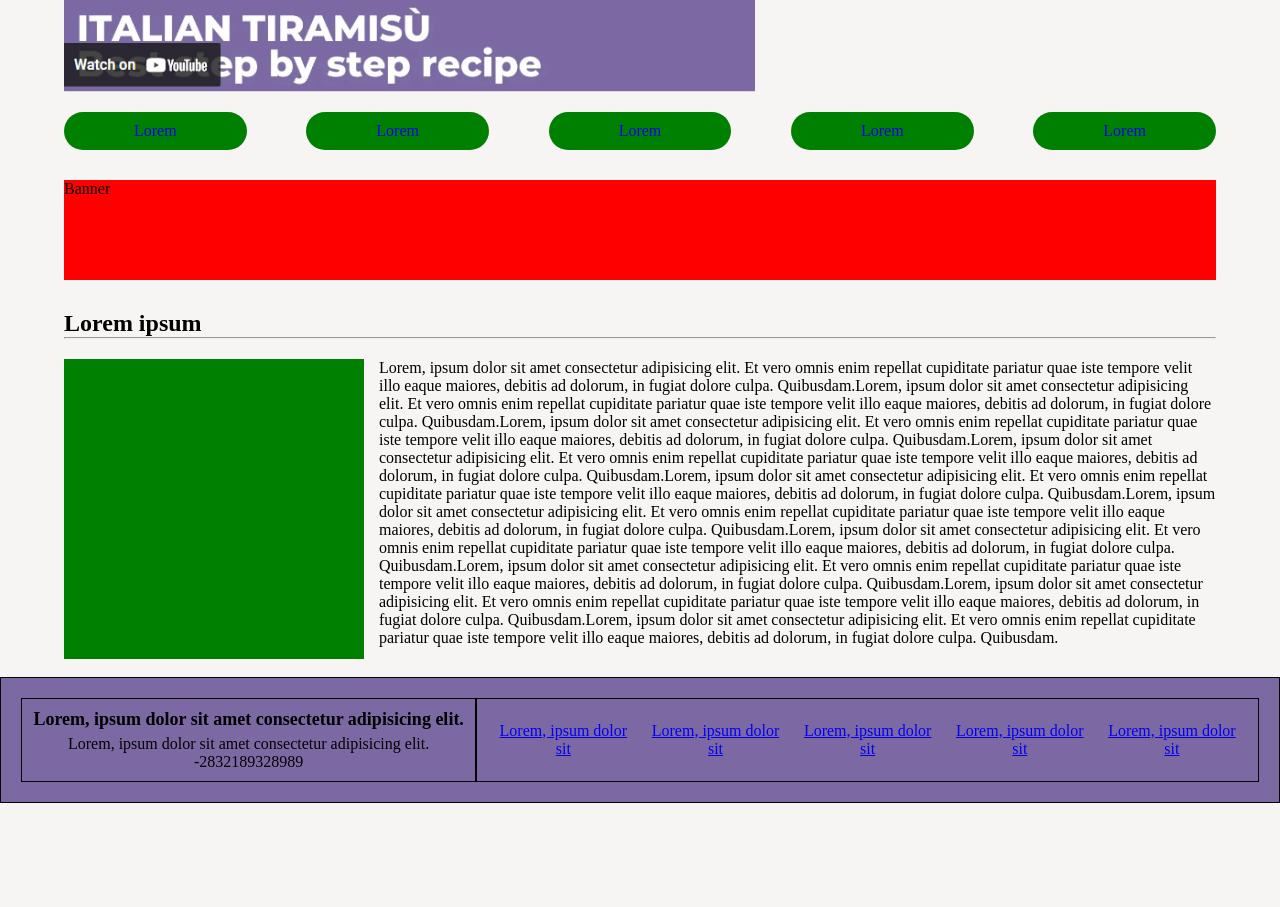
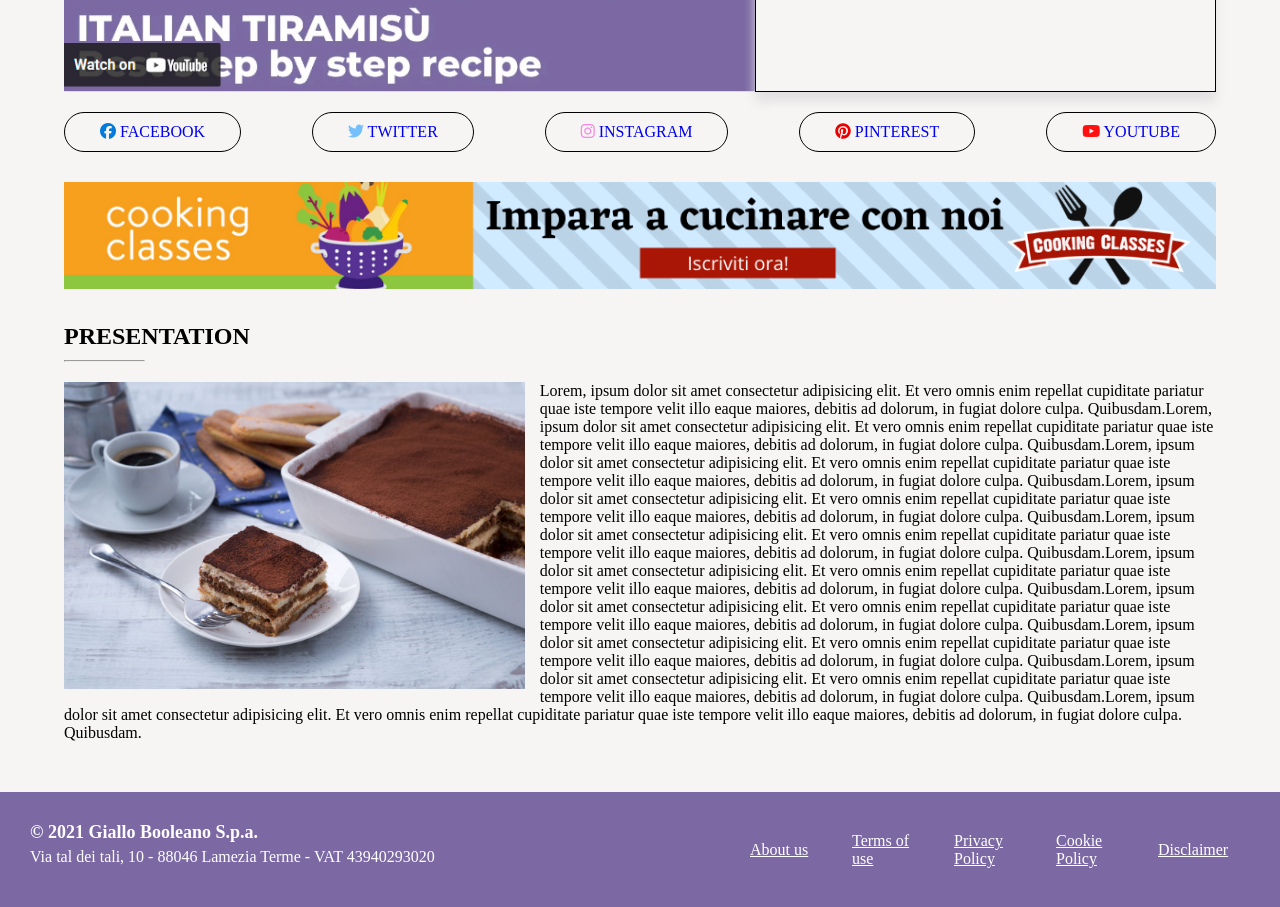
Before and after one commit to marcogulino-mg/htmlcss-responsive-layout, a plain HTML site: page index.html in a window 1280 px wide. Shown: the part 499-1406 px from the top of the page. Before the commit the page ends 1302 px from the top, so only its background shows below. Drawn offline with Linux system fonts and the light colour scheme.

Commit message:
[feat] replace main and footer with the finals versions

```diff
--- a/css/style.css
+++ b/css/style.css
@@ -29,6 +29,10 @@ h1 {
   color: #4e3969;
 }
 
+h3 {
+  font-size: 20px;
+}
+
 h4 {
   color: #808080;
 }
@@ -38,8 +42,22 @@ h5 {
   padding-bottom: 5px;
 }
 
+hr {
+  color: #f78c16;
+  width: 7%;
+  margin-top: 10px;
+}
+
 .hidden-text {
   display: none;
+}
+
+.hidden-social {
+  display: none;
+}
+
+footer a {
+  color: #ffffff;
 }
 
 /* MOBILE VERSION */
@@ -68,12 +86,22 @@ section {
 }
 
 .video-recipe > img {
-    width: 100%;
-    height: 100%;
+  width: 100%;
+  height: 100%;
 }
 
 .short-infos {
+  border: solid 1px #000000;
   padding: 20px;
+  box-shadow: 0 10px 10px #e3e1e2;
+}
+
+h3 {
+  padding-bottom: 20px;
+}
+
+.short-infos li {
+  padding: 10px 0;
 }
 
 .socials {
@@ -88,8 +116,7 @@ section {
 .socials li {
   border-radius: 100px;
   padding: 10px;
-  /* DEBUG */
-  background-color: #008000;
+  border: solid 1px #000000;
 }
 
 .socials a {
@@ -98,23 +125,28 @@ section {
 
 .banner {
   margin-top: 20px;
-  /* DEBUG */
-  height: 100px;
-  background-color: #ff0000;
+  text-align: center;
+}
+
+.banner > img {
+  max-width: 100%;
 }
 
 .photo-recipe {
   margin: 20px auto;
-  /* DEBUG */
-  height: 300px;
-  width: 300px;
-  background-color: #008000;
+  width: 65%;
+}
+
+.photo-recipe > img {
+  max-width: 100%;
 }
 
 /* FOOTER */
 footer {
   background-color: #7c69a4;
   padding: 20px;
+  margin-top: 50px;
+  color: #ffffff;
 }
 
 .col {
@@ -131,7 +163,7 @@ footer {
 }
 
 #menu-footer > li {
-  flex-basis: 22%;
+  flex-basis: 21%;
   padding: 10px;
 }
 
@@ -172,7 +204,8 @@ footer {
 
   .photo-recipe {
     float: left;
-    margin: 20px 15px 20px 0;
+    margin: 20px 15px 0 0;
+    width: 55%;
   }
 
   .presentation-text {
@@ -182,6 +215,10 @@ footer {
   /* FOOTER */
   #menu-footer {
     flex-wrap: nowrap;
+  }
+
+  #menu-footer > li {
+    flex-basis: 17%;
   }
 }
 
@@ -211,7 +248,21 @@ footer {
     width: 40%;
   }
 
-  .socials li {
-    padding: 10px 70px;
+  .short-infos > ul {
+    display: block;
+  }
+
+  .hidden-social {
+    display: inline;
+  }
+
+  .photo-recipe {
+    width: 40%;
+  }
+
+  /* FOOTER */
+  .col {
+    text-align: left;
+    width: 50%;
   }
 }
--- a/index.html
+++ b/index.html
@@ -4,6 +4,14 @@
     <meta charset="UTF-8" />
     <meta name="viewport" content="width=device-width, initial-scale=1.0" />
     <title>Giallo Booleano</title>
+    <!-- FONT AWESOME -->
+    <link
+      rel="stylesheet"
+      href="https://cdnjs.cloudflare.com/ajax/libs/font-awesome/6.7.1/css/all.min.css"
+      integrity="sha512-5Hs3dF2AEPkpNAR7UiOHba+lRSJNeM2ECkwxUIxC1Q/FLycGTbNapWXB4tP889k5T5Ju8fs4b1P5z/iB4nMfSQ=="
+      crossorigin="anonymous"
+      referrerpolicy="no-referrer"
+    />
     <!-- GFONTS -->
     <link rel="preconnect" href="https://fonts.googleapis.com" />
     <link rel="preconnect" href="https://fonts.gstatic.com" crossorigin />
@@ -23,9 +31,13 @@
       <div id="container-main">
         <section>
           <h4>DOLCI E DESSERTS</h4>
-          <h1>Tiramisù <span class="hidden-text">(Dolce Tradizionale)</span></h1>
+          <h1>
+            Tiramisù <span class="hidden-text">(Dolce Tradizionale)</span>
+          </h1>
           <div class="recipe-guide">
-            <div class="video-recipe"><img src="./img/image (10).png" alt="video ricetta"></div>
+            <div class="video-recipe">
+              <img src="./img/image (10).png" alt="video ricetta" />
+            </div>
             <div class="short-infos">
               <h3>In breve</h3>
               <ul>
@@ -39,21 +51,50 @@
           </div>
           <div class="socials">
             <ul>
-              <li><a href="#">Lorem</a></li>
-              <li><a href="#">Lorem</a></li>
-              <li><a href="#">Lorem</a></li>
-              <li><a href="#">Lorem</a></li>
-              <li><a href="#">Lorem</a></li>
+              <li>
+                <a href="#"
+                  ><i class="fa-brands fa-facebook" style="color: #047adb"></i
+                  ><span class="hidden-social"> FACEBOOK</span></a
+                >
+              </li>
+              <li>
+                <a href="#"
+                  ><i class="fa-brands fa-twitter" style="color: #74c0fc"></i
+                  ><span class="hidden-social"> TWITTER</span></a
+                >
+              </li>
+              <li>
+                <a href="#"
+                  ><i class="fa-brands fa-instagram" style="color: #f887e3"></i
+                  ><span class="hidden-social"> INSTAGRAM</span></a
+                >
+              </li>
+              <li>
+                <a href="#"
+                  ><i class="fa-brands fa-pinterest" style="color: #ea0000"></i
+                  ><span class="hidden-social"> PINTEREST</span></a
+                >
+              </li>
+              <li>
+                <a href="#"
+                  ><i class="fa-brands fa-youtube" style="color: #ff1111"></i
+                  ><span class="hidden-social"> YOUTUBE</span></a
+                >
+              </li>
             </ul>
           </div>
         </section>
-        <div class="banner">Banner</div>
+        <div class="banner">
+          <img src="./img/banner.png" alt="banner pubblicitario" />
+        </div>
 
         <!-- PRESENTATION -->
         <section>
-          <h2>Lorem ipsum</h2>
+          <h2>PRESENTATION</h2>
           <hr />
-          <div class="photo-recipe"></div>
+          <div class="photo-recipe">
+            <img src="./img/tiramisu.jpg" alt="immagine del tiramisu" />
+          </div>
           <p class="presentation-text">
             Lorem, ipsum dolor sit amet consectetur adipisicing elit. Et vero
             omnis enim repellat cupiditate pariatur quae iste tempore velit illo
@@ -92,22 +133,21 @@
       </div>
     </main>
 
-    <footer class="debug">
+    <footer>
       <div id="footer-row">
-        <div class="col debug">
-          <h5>Lorem, ipsum dolor sit amet consectetur adipisicing elit.</h5>
+        <div class="col">
+          <h5>© 2021 Giallo Booleano S.p.a.</h5>
           <div>
-            Lorem, ipsum dolor sit amet consectetur adipisicing elit.
-            -2832189328989
+            Via tal dei tali, 10 - 88046 Lamezia Terme - VAT 43940293020
           </div>
         </div>
-        <nav class="col debug">
+        <nav class="col">
           <ul id="menu-footer">
-            <li><a href="#">Lorem, ipsum dolor sit</a></li>
-            <li><a href="#">Lorem, ipsum dolor sit</a></li>
-            <li><a href="#">Lorem, ipsum dolor sit</a></li>
-            <li><a href="#">Lorem, ipsum dolor sit</a></li>
-            <li><a href="#">Lorem, ipsum dolor sit</a></li>
+            <li><a href="#">About us</a></li>
+            <li><a href="#">Terms of use</a></li>
+            <li><a href="#">Privacy Policy</a></li>
+            <li><a href="#">Cookie Policy</a></li>
+            <li><a href="#">Disclaimer</a></li>
           </ul>
         </nav>
       </div>
```
